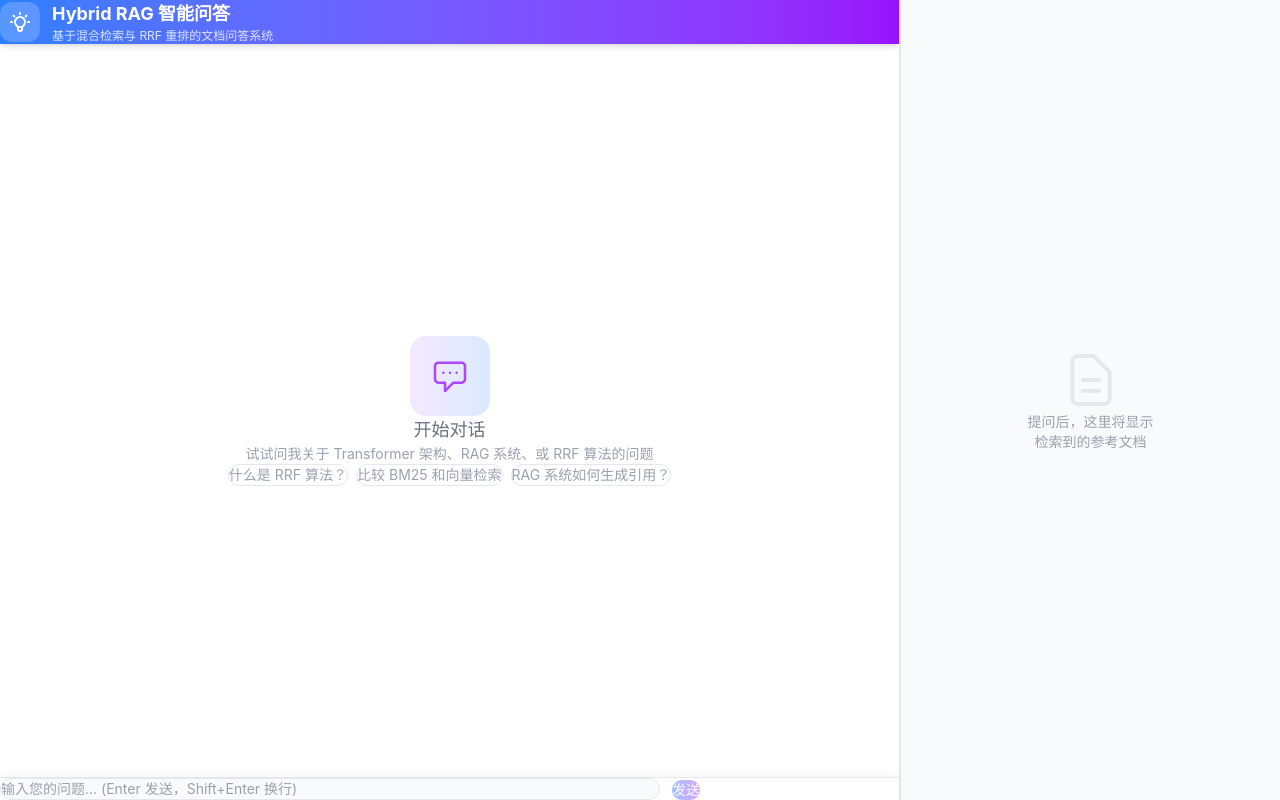
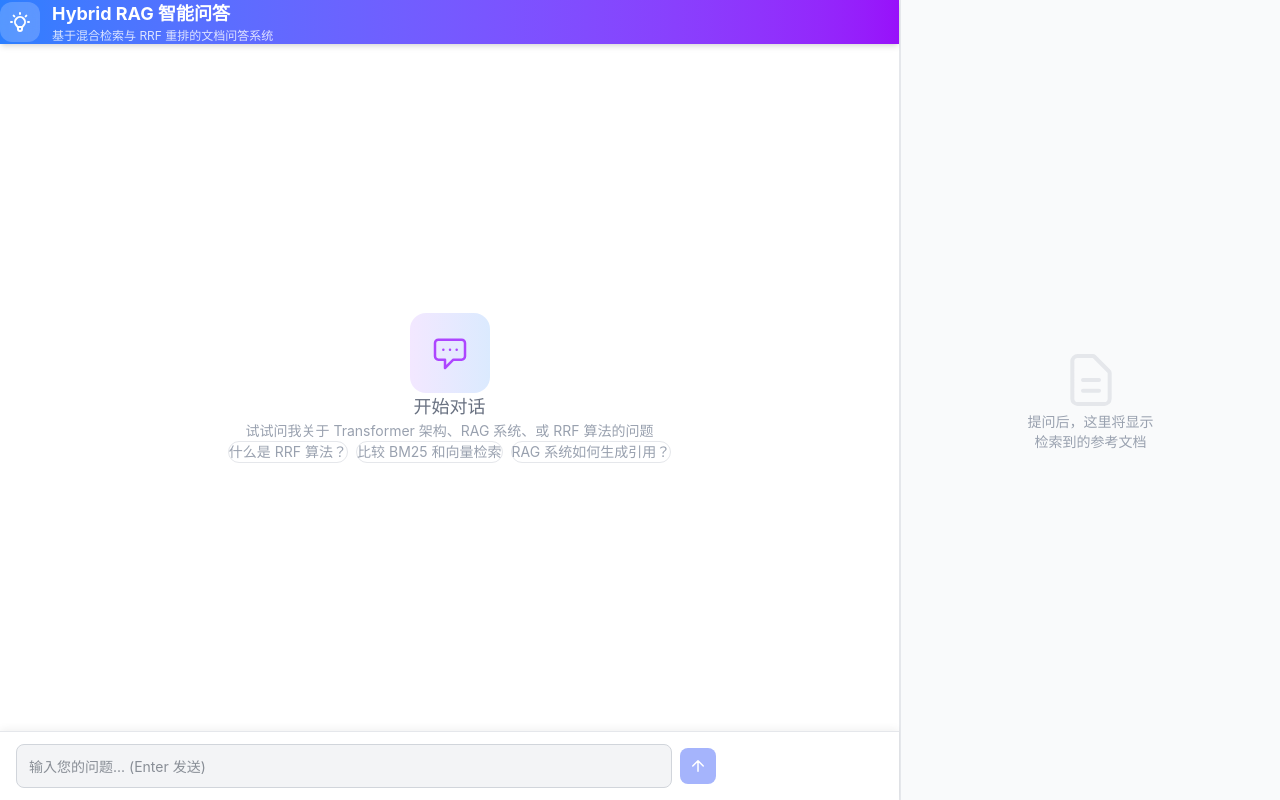
Before and after one commit to xt-fg/Hybrid-RAG-Citation, a React (Vite) app in the folder frontend/: page / in a window 1280 px wide. Built offline with nearby package versions, Linux system fonts and the light colour scheme.

Commit message:
fix: 重写输入框为现代聊天风格，修复气泡间距/引用空格/卡片化/时间戳/行高全部问题

```diff
--- a/frontend/src/components/ChatInput.tsx
+++ b/frontend/src/components/ChatInput.tsx
@@ -23,32 +23,76 @@ export function ChatInput({ onSend, isLoading }: ChatInputProps) {
   };
 
   return (
-    <div className="border-t border-gray-200 bg-white flex-shrink-0" style={{boxShadow: '0 -2px 8px rgba(0,0,0,0.04)'}}>
-      <div className="flex items-end gap-3 max-w-[700px] mx-auto px-4 py-4">
-        <textarea
+    <div className="flex-shrink-0 bg-white" style={{
+      borderTop: '1px solid #e5e7eb',
+      boxShadow: '0 -2px 8px rgba(0,0,0,0.06)',
+      padding: '12px 16px',
+    }}>
+      <div className="flex items-center gap-2 max-w-[700px] mx-auto">
+        <input
+          type="text"
           value={input}
           onChange={(e) => setInput(e.target.value)}
           onKeyDown={handleKeyDown}
-          placeholder="输入您的问题... (Enter 发送，Shift+Enter 换行)"
-          className="flex-1 resize-none rounded-xl border border-gray-200 bg-gray-50 px-4 py-3 text-sm focus:outline-none focus:ring-2 focus:ring-purple-500 focus:border-transparent max-h-32 placeholder:text-gray-400"
-          rows={1}
+          placeholder="输入您的问题... (Enter 发送)"
           disabled={isLoading}
+          style={{
+            flex: 1,
+            height: '44px',
+            backgroundColor: '#f3f4f6',
+            border: '1px solid #d1d5db',
+            borderRadius: '8px',
+            padding: '0 12px',
+            fontSize: '14px',
+            color: '#1f2937',
+            outline: 'none',
+          }}
+          onFocus={(e) => {
+            e.target.style.borderColor = '#3b82f6';
+            e.target.style.boxShadow = '0 0 0 2px rgba(59,130,246,0.15)';
+          }}
+          onBlur={(e) => {
+            e.target.style.borderColor = '#d1d5db';
+            e.target.style.boxShadow = 'none';
+          }}
         />
         <button
           onClick={handleSend}
           disabled={!input.trim() || isLoading}
-          className="px-6 py-3 bg-gradient-to-r from-blue-500 to-purple-500 text-white rounded-xl font-medium text-sm hover:from-blue-600 hover:to-purple-600 focus:outline-none focus:ring-2 focus:ring-purple-500 focus:ring-offset-2 disabled:opacity-50 disabled:cursor-not-allowed transition-all shadow-md hover:shadow-lg flex-shrink-0"
+          style={{
+            width: '36px',
+            height: '36px',
+            borderRadius: '8px',
+            border: 'none',
+            background: (!input.trim() || isLoading) ? '#a5b4fc' : 'linear-gradient(135deg, #6366f1, #8b5cf6)',
+            color: 'white',
+            cursor: (!input.trim() || isLoading) ? 'not-allowed' : 'pointer',
+            display: 'flex',
+            alignItems: 'center',
+            justifyContent: 'center',
+            flexShrink: 0,
+            transition: 'all 0.15s',
+          }}
+          onMouseEnter={(e) => {
+            if (input.trim() && !isLoading) {
+              e.currentTarget.style.background = 'linear-gradient(135deg, #4f46e5, #7c3aed)';
+            }
+          }}
+          onMouseLeave={(e) => {
+            if (input.trim() && !isLoading) {
+              e.currentTarget.style.background = 'linear-gradient(135deg, #6366f1, #8b5cf6)';
+            }
+          }}
         >
           {isLoading ? (
-            <span className="flex items-center gap-2">
-              <svg className="animate-spin h-4 w-4" viewBox="0 0 24 24">
-                <circle className="opacity-25" cx="12" cy="12" r="10" stroke="currentColor" strokeWidth="4" fill="none" />
-                <path className="opacity-75" fill="currentColor" d="M4 12a8 8 0 018-8V0C5.373 0 0 5.373 0 12h4z" />
-              </svg>
-              思考中...
-            </span>
+            <svg className="animate-spin h-4 w-4" viewBox="0 0 24 24">
+              <circle className="opacity-25" cx="12" cy="12" r="10" stroke="currentColor" strokeWidth="4" fill="none" />
+              <path className="opacity-75" fill="currentColor" d="M4 12a8 8 0 018-8V0C5.373 0 0 5.373 0 12h4z" />
+            </svg>
           ) : (
-            '发送'
+            <svg width="18" height="18" fill="none" stroke="currentColor" viewBox="0 0 24 24">
+              <path strokeLinecap="round" strokeLinejoin="round" strokeWidth={2} d="M12 19V5m0 0l-7 7m7-7l7 7" />
+            </svg>
           )}
         </button>
       </div>
--- a/frontend/src/components/ChatMessage.tsx
+++ b/frontend/src/components/ChatMessage.tsx
@@ -8,13 +8,11 @@ interface ChatMessageProps {
 export function ChatMessage({ message, onCitationClick }: ChatMessageProps) {
   const isUser = message.role === 'user';
 
-  // Parse citations in the message content
   const renderContent = (content: string) => {
-    // Normalize content: add space before/after [Doc_X] if missing
+    // Force space before/after [Doc_X]
     const normalized = content
       .replace(/([^\s])\[/g, '$1 [')
-      .replace(/\]([^\s.,;:!?])/g, '] $1');
-
+      .replace(/\]([^\s])/g, '] $1');
     const parts = normalized.split(/(\[Doc_\d+\])/g);
     return parts.map((part, index) => {
       const citationMatch = part.match(/\[Doc_(\d+)\]/);
@@ -24,7 +22,8 @@ export function ChatMessage({ message, onCitationClick }: ChatMessageProps) {
           <button
             key={index}
             onClick={() => onCitationClick(docId)}
-            className="inline-block px-2 py-0.5 mx-0.5 text-xs font-bold text-white bg-purple-500 rounded-full hover:bg-purple-600 transition-all cursor-pointer shadow-sm align-middle leading-normal"
+            className="inline-block px-2 py-0.5 mx-1 text-xs font-bold text-white bg-purple-500 rounded-full hover:bg-purple-600 transition-all cursor-pointer shadow-sm align-middle"
+            style={{ lineHeight: '1.2' }}
           >
             {part}
           </button>
@@ -36,13 +35,15 @@ export function ChatMessage({ message, onCitationClick }: ChatMessageProps) {
 
   if (isUser) {
     return (
-      <div className="flex justify-end mb-6 mt-5">
-        <div className="max-w-[85%] rounded-2xl bg-gradient-to-r from-blue-500 to-blue-600 text-white px-5 py-4 shadow-md">
-          <div className="text-sm leading-relaxed whitespace-pre-wrap">
+      <div className="flex justify-end" style={{ marginTop: '20px', marginBottom: '24px' }}>
+        <div className="max-w-[85%] rounded-2xl bg-gradient-to-r from-blue-500 to-blue-600 text-white shadow-md"
+          style={{ padding: '16px 20px' }}
+        >
+          <div className="text-sm whitespace-pre-wrap" style={{ lineHeight: '1.6' }}>
             {message.content}
           </div>
-          <div className="mt-2 text-right">
-            <span className="text-xs text-blue-200">
+          <div style={{ marginTop: '8px', textAlign: 'right' }}>
+            <span style={{ fontSize: '12px', color: 'rgba(191,219,254,0.85)' }}>
               {message.timestamp.toLocaleTimeString()}
             </span>
           </div>
@@ -52,22 +53,22 @@ export function ChatMessage({ message, onCitationClick }: ChatMessageProps) {
   }
 
   return (
-    <div className="flex justify-start mb-6">
+    <div className="flex justify-start" style={{ marginBottom: '24px' }}>
       <div className="max-w-[85%] rounded-2xl bg-white border border-gray-100 shadow-sm overflow-hidden">
         {/* Header */}
-        <div className="flex items-center gap-3 px-6 pt-5 pb-3 border-b border-gray-100">
+        <div className="flex items-center gap-3" style={{ padding: '16px 16px 12px 16px', borderBottom: '1px solid #f3f4f6' }}>
           <div className="w-8 h-8 rounded-full bg-gradient-to-r from-purple-500 to-blue-500 flex items-center justify-center shadow-sm flex-shrink-0">
             <span className="text-white text-xs font-bold">AI</span>
           </div>
-          <span className="text-sm font-medium text-gray-700">Hybrid RAG Assistant</span>
+          <span style={{ fontSize: '14px', fontWeight: 500, color: '#374151' }}>Hybrid RAG Assistant</span>
         </div>
         {/* Body */}
-        <div className="px-6 py-5 text-sm text-gray-800 leading-[1.7]">
+        <div className="text-sm text-gray-800" style={{ padding: '16px', lineHeight: '1.7' }}>
           {renderContent(message.content)}
         </div>
-        {/* Footer */}
-        <div className="px-6 pb-4 pt-2">
-          <span className="text-xs text-gray-500">
+        {/* Footer - timestamp */}
+        <div style={{ padding: '0 16px 14px 16px' }}>
+          <span style={{ fontSize: '12px', color: '#6b7280', marginTop: '8px', display: 'inline-block' }}>
             {message.timestamp.toLocaleTimeString()}
           </span>
         </div>
```
Also changed, not shown: frontend/src/components/ReferencePanel.tsx (+45 -21 lines).
